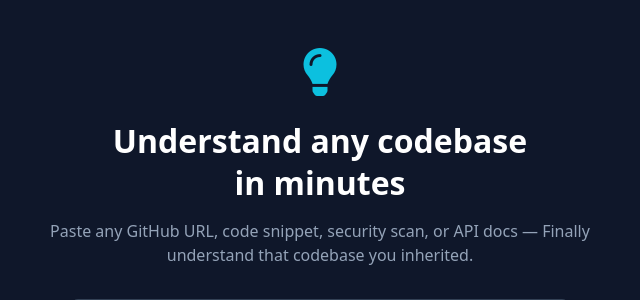
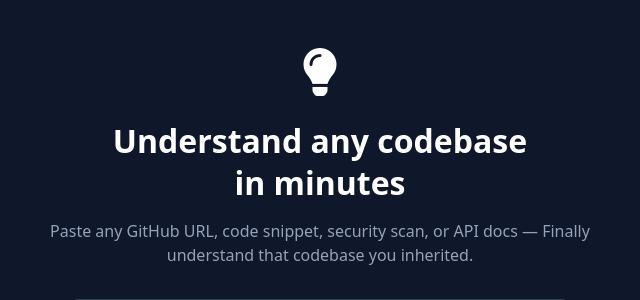
Before and after one commit to lucsetzer/codedecipher, a FastAPI app: page / in a window 1280 px wide. Shown: the part 63-363 px from the top of the page, without its empty margins (320-960 px from the left). Run offline with FastAPI, Linux system fonts and the light colour scheme; parts of the project's set-up code (start-up, migrations or seed data) failed here and were passed over.

Commit message:
Update frontpage.html

```diff
--- a/templates/frontpage.html
+++ b/templates/frontpage.html
@@ -113,7 +113,7 @@
 <!-- Hero Section -->
 <section style="padding: 3rem 1rem; text-align: center;">
     <div class="container">
-        <i class="fas fa-lightbulb" style="font-size: 3rem; color: #0cc0df; margin-bottom: 1.5rem;"></i>
+        <i class="fas fa-lightbulb" style="font-size: 3rem; color: ##fbbf24; margin-bottom: 1.5rem;"></i>
 
         <h1 style="font-size: 2rem; margin-bottom: 1rem; line-height: 1.3;">
             Understand any codebase<br>in minutes
```
